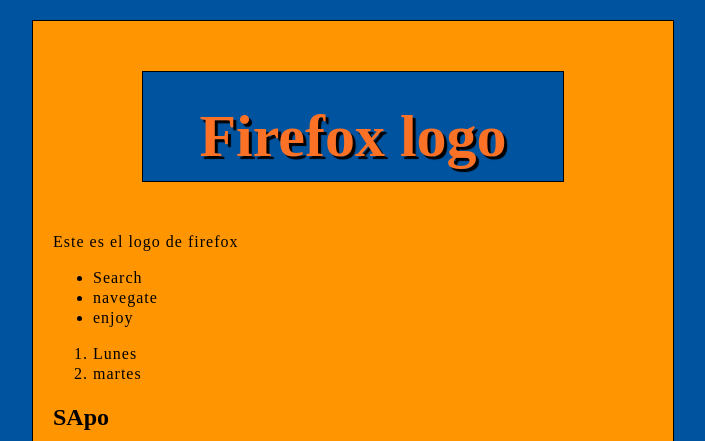
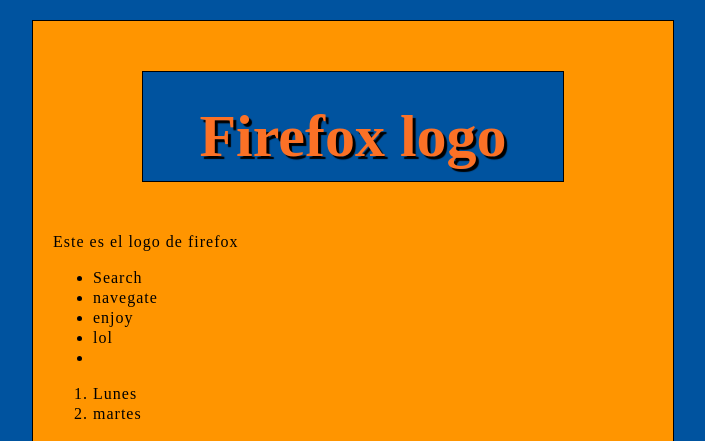
Before and after one commit to CarlosEduardoBotero/web-project, a plain HTML site: page index.html in a window 1280 px wide. Shown: the top 441 px of the page, without its empty margins (287-992 px from the left). Drawn offline with Linux system fonts and the light colour scheme; a web font is replaced by a local one.

Commit message:
Update index.html
modifique html

```diff
--- a/index.html
+++ b/index.html
@@ -14,6 +14,7 @@
         <li>Search</li>
         <li>navegate</li>
         <li>enjoy</li>
+        <li>lol<li>
     </ul>
     <ol>
         <li>Lunes</li>
```
